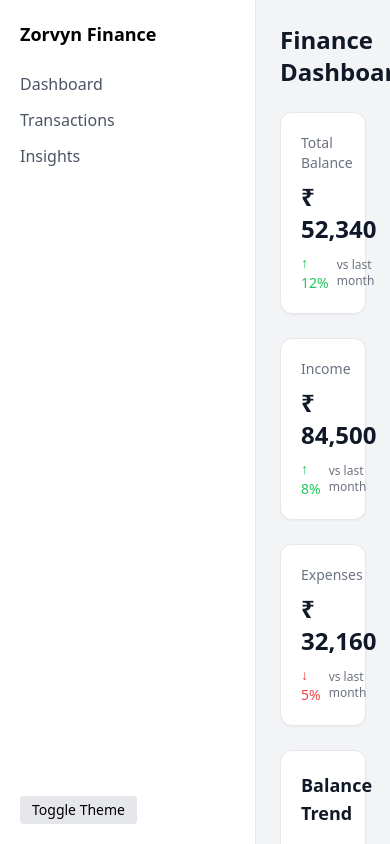
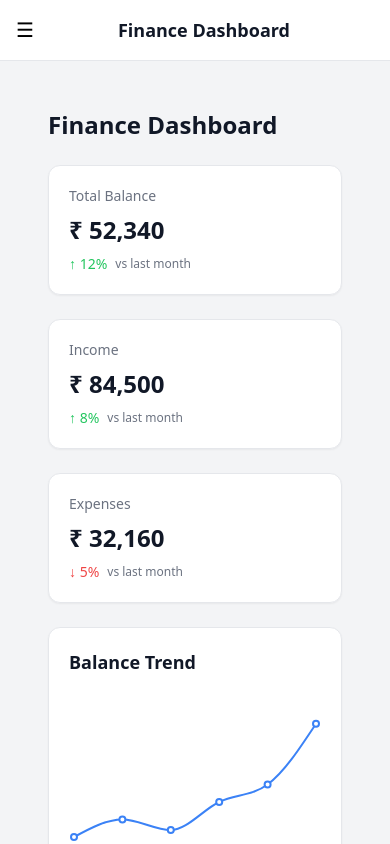
Before and after one commit to sandeepmukku12/finance-dashboard, a React (Vite) app: page / in a window 390 px wide. Built offline with nearby package versions, Linux system fonts and the light colour scheme.

Commit message:
feat: update sidebar in layout

```diff
--- a/src/components/Layout.jsx
+++ b/src/components/Layout.jsx
@@ -2,13 +2,32 @@ import { useState } from "react";
 
 export default function Layout({ children }) {
   const [dark, setDark] = useState(false);
+  const [sidebarOpen, setSidebarOpen] = useState(false);
 
   return (
     <div className={dark ? "dark" : ""}>
       <div className="flex h-screen bg-gray-100 dark:bg-[#0F172A]">
+        {/* MOBILE OVERLAY */}
+        {sidebarOpen && (
+          <div
+            className="fixed inset-0 bg-black/40 z-40 md:hidden"
+            onClick={() => setSidebarOpen(false)}
+          />
+        )}
 
-        {/* Sidebar */}
-        <aside className="w-64 bg-white dark:bg-[#111827] border-r dark:border-gray-800 p-5">
+        {/* SIDEBAR */}
+        <aside
+          className={`fixed z-50 md:static top-0 left-0 h-full w-64 bg-white dark:bg-[#111827] border-r dark:border-gray-800 p-5 transform transition-transform duration-300
+  ${sidebarOpen ? "translate-x-0" : "-translate-x-full md:translate-x-0"}`}
+        >
+          {/* CLOSE BUTTON (Mobile Only) */}
+          <button
+            className="md:hidden mb-4 text-xl font-bold text-gray-600 dark:text-gray-300"
+            onClick={() => setSidebarOpen(false)}
+          >
+            ✕
+          </button>
+
           <h2 className="text-lg font-bold mb-6">Zorvyn Finance</h2>
 
           <nav className="space-y-3">
@@ -28,11 +47,28 @@ export default function Layout({ children }) {
           </div>
         </aside>
 
-        {/* Main */}
-        <main className="flex-1 overflow-y-auto">
-          {children}
-        </main>
+        {/* MAIN CONTENT */}
+        <div className="flex-1 flex flex-col">
+          {/* HEADER */}
+          <header className="flex items-center justify-between p-4 bg-white dark:bg-[#111827] border-b dark:border-gray-800">
+            {/* Hamburger (Mobile) */}
+            <button
+              onClick={() => setSidebarOpen(true)}
+              className="md:hidden text-xl"
+            >
+              ☰
+            </button>
 
+            <h1 className="text-lg font-semibold text-gray-900 dark:text-white">
+              Finance Dashboard
+            </h1>
+
+            <div />
+          </header>
+
+          {/* PAGE */}
+          <main className="flex-1 overflow-y-auto p-6">{children}</main>
+        </div>
       </div>
     </div>
   );
```
